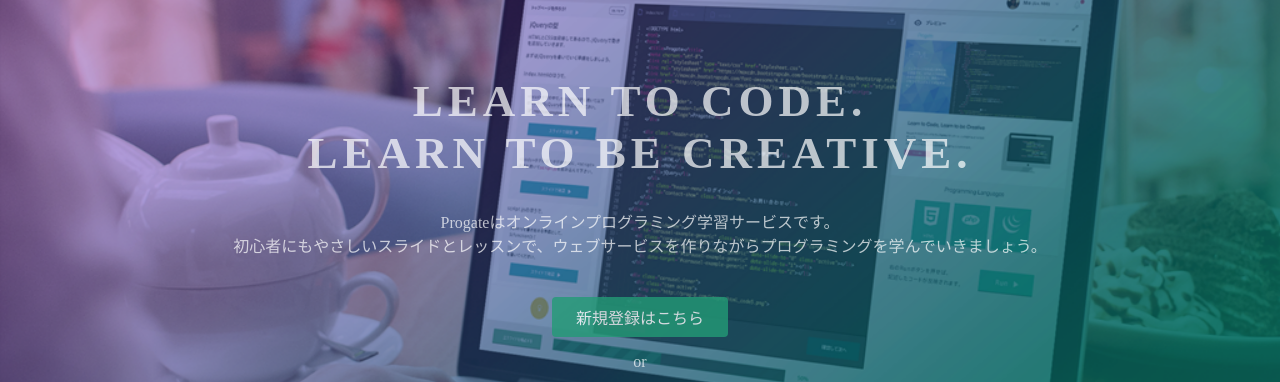
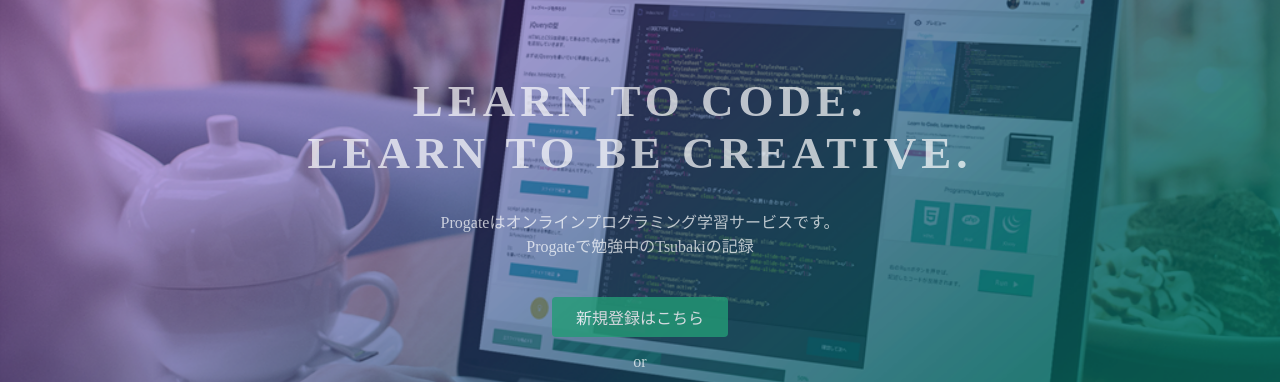
Before and after one commit to Tsubaki-hub/github.io, a plain HTML site: page index.html in a window 1280 px wide. Shown: the part 135-517 px from the top of the page. Drawn offline with Linux system fonts and the light colour scheme.

Commit message:
Update index.html

```diff
--- a/index.html
+++ b/index.html
@@ -24,7 +24,7 @@
   <div class="top-wrapper">
     <div class="container">
       <h1>LEARN TO CODE.<br>LEARN TO BE CREATIVE.</h1>
-      <p>Progateはオンラインプログラミング学習サービスです。<br>初心者にもやさしいスライドとレッスンで、ウェブサービスを作りながらプログラミングを学んでいきましょう。</p>
+      <p>Progateはオンラインプログラミング学習サービスです。<br>Progateで勉強中のTsubakiの記録</p>
       <div class="btn-wrapper">
         <a href="#" class="btn signup">新規登録はこちら</a>
         <p>or</p>
```
